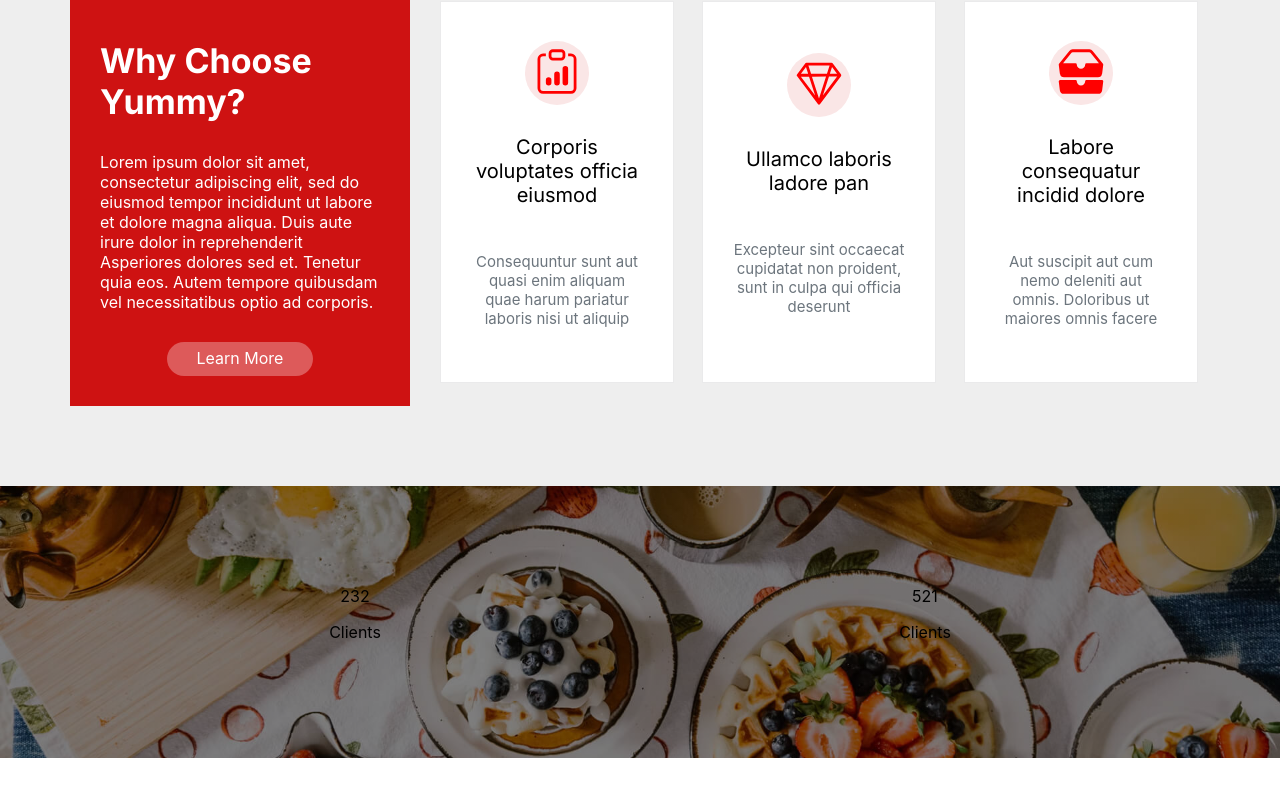
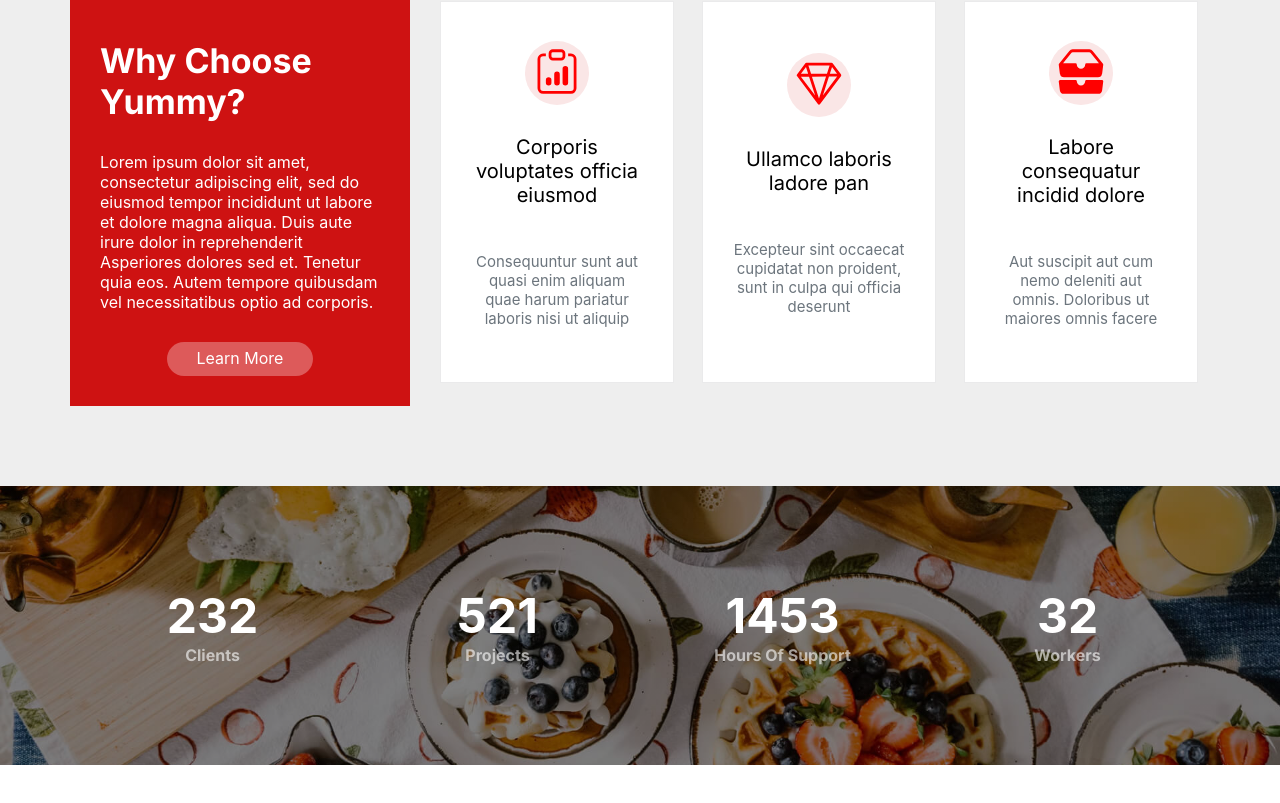
Before and after one commit to ArshakyanAndranik/yammy, a React (Create React App) app: page / in a window 1280 px wide. Shown: the part 1957-2760 px from the top of the page. Before the commit the page ends 2715 px from the top, so only its background shows below. Built offline with nearby package versions, Linux system fonts and the light colour scheme.

Commit message:
Clients page ready

```diff
--- a/src/App.tsx
+++ b/src/App.tsx
@@ -4,6 +4,7 @@
 import Clients from "./components/Clients/Clients";
 import Header from "./components/header/Header";
 import Home from "./components/home/Home";
+import Menu from "./components/menu/Menu";
 
 const App = () => {
   return (
@@ -13,6 +14,7 @@
       <About />
       <Choose />
       <Clients/>
+      <Menu/>
     </>
   );
 };
--- a/src/components/Clients/Clients.tsx
+++ b/src/components/Clients/Clients.tsx
@@ -1,14 +1,6 @@
 import styled from "styled-components";
-import { StatsBgSvg } from "../../assets";
+import { secondary, StatsBgSvg } from "../../assets";
 import CountUp from "../../countUp/CountUp";
-
-
-
-
-
-
-
-
 
 const Section = styled.section`
   background: linear-gradient(rgba(0, 0, 0, 0.5), rgba(0, 0, 0, 0.5)),
@@ -49,36 +41,50 @@
   }
 `;
 
-const Div1 = styled.div`
-  flex: 0 0 auto;
-  width: 25%;
-  flex: 0 0 auto;
-  width: 50%;
-`;
+// const Div1 = styled.div`
+//   flex: 0 0 auto;
+//   width: 25%;
+//   flex: 0 0 auto;
+//   width: 50%;
+// `;
 
 const Div2 = styled.div`
   text-align: center;
   width: 100%;
   height: 100%;
-`
+`;
+
+const Ptext = styled.p`
+  padding: 0;
+  margin: 0;
+  font-family: ${secondary};
+  font-size: 16px;
+  font-weight: 700;
+  color: rgba(255, 255, 255, 0.6);
+`;
 
 const Clients = () => {
   return (
     <Section>
       <Container>
         <Row>
-          <Div1>
           <Div2>
-              <CountUp end={232} timer={20} />
-              <p>Clients</p>
+            <CountUp end={232} timer={5} />
+            <Ptext>Clients</Ptext>
           </Div2>
-          </Div1>
-          <Div1>
+
           <Div2>
-              <CountUp end={521} timer={9} />
-              <p>Clients</p>
+            <CountUp end={521} timer={2} />
+            <Ptext>Projects</Ptext>
           </Div2>
-          </Div1>
+          <Div2>
+            <CountUp end={1453} timer={2} />
+            <Ptext>Hours Of Support</Ptext>
+          </Div2>
+          <Div2>
+            <CountUp end={32} timer={20} />
+            <Ptext>Workers</Ptext>
+          </Div2>
         </Row>
       </Container>
     </Section>
--- /dev/null
+++ b/src/components/menu/Menu.tsx
@@ -0,0 +1,15 @@
+import styled from "styled-components";
+import { CheckSvg } from "../../assets";
+
+const Section = styled.section`
+
+`;
+
+const Menu = () => {
+  return   (
+     <section id="menu" className="menu">
+
+       </section>
+    );}
+
+export default Menu;
--- a/src/countUp/CountUp.tsx
+++ b/src/countUp/CountUp.tsx
@@ -1,10 +1,18 @@
 import React, { useState, useRef, useEffect } from "react";
+import styled from "styled-components";
 
 interface IProps {
   end: any;
   timer: number
 }
 
+
+const Number = styled.div`
+  font-size: 48px;
+  display: block;
+  color: #fff;
+  font-weight: 700;
+`;
 const CountUp: React.FC<IProps> = ({ end, timer=50 }) => {
   const [state, setState] = useState(null);
   const ref = useRef(0);
@@ -31,7 +39,7 @@
     return () => (isMounted = false);
   }, [end]);
 
-  return <div>{state}</div>;
+  return <Number>{state}</Number>;
 };
 
 export default CountUp;
```
Lines whose indentation alone changed are shown as unchanged.
